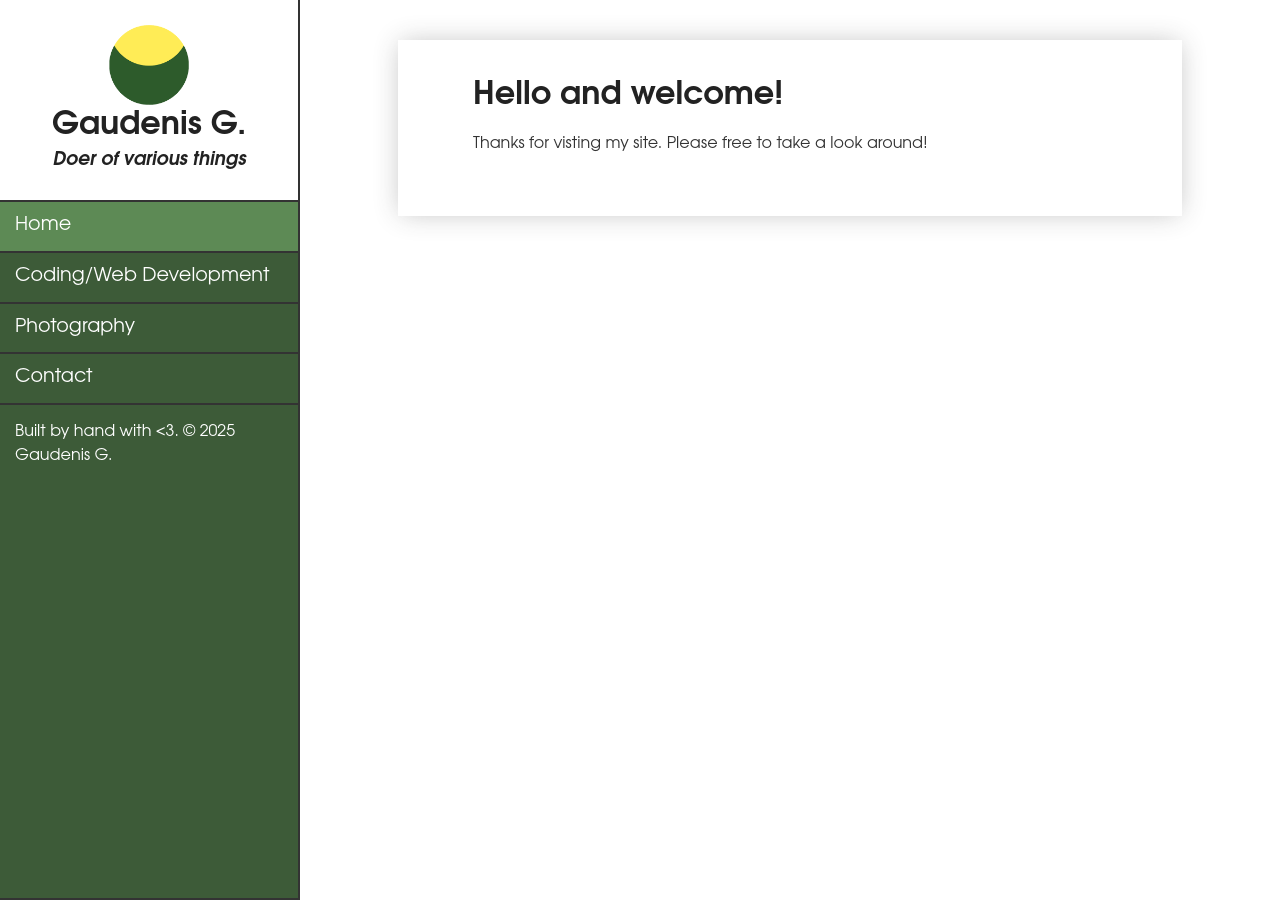
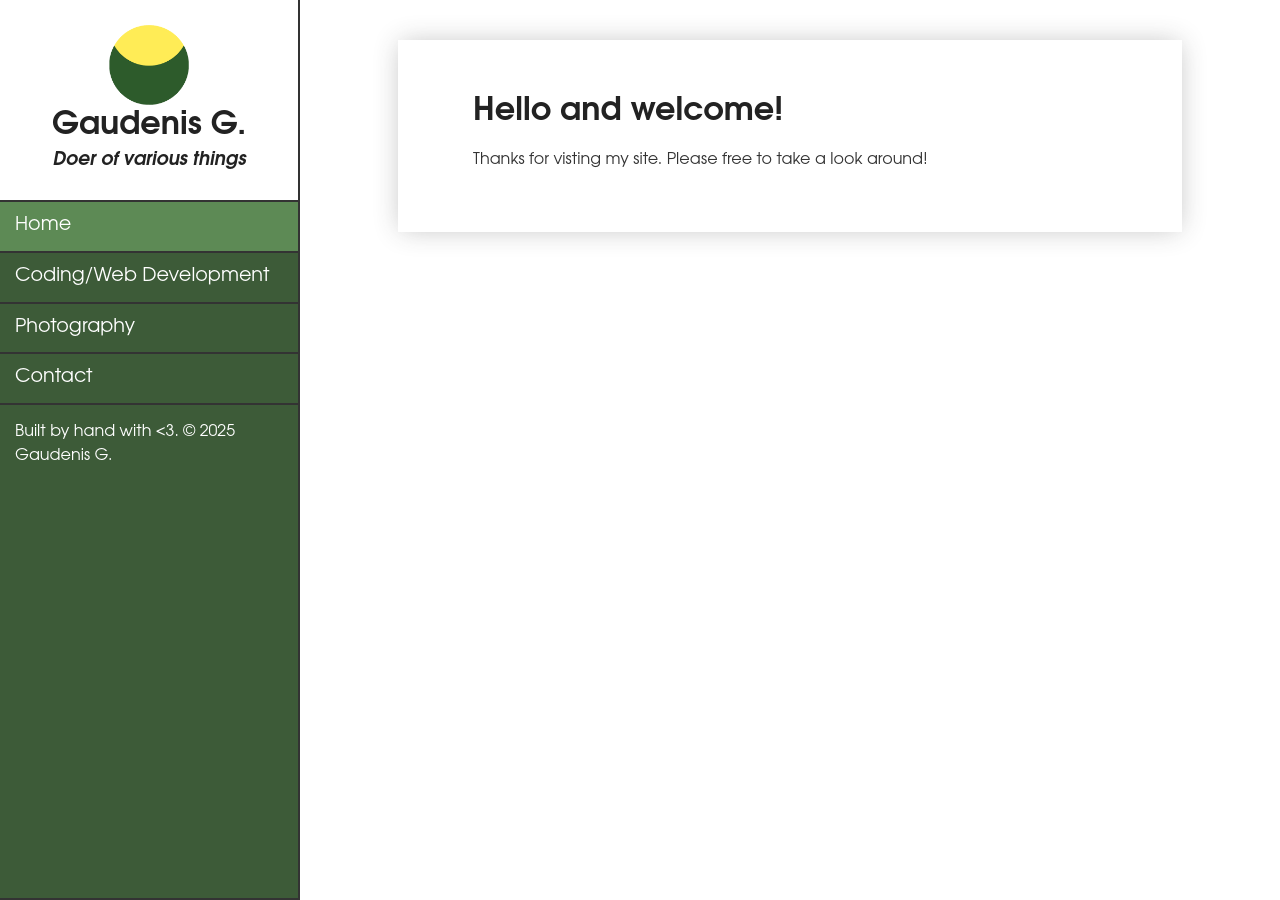
Before and after one commit to gaudenisg/gaudenisg.github.io, a Jekyll site: the page built from index.md, in a window 1280 px wide. Built offline with Jekyll 4.4.1, drawn with Linux system fonts in a browser that asks for light colours.

Commit message:
Update main.scss

```diff
--- a/_sass/main.scss
+++ b/_sass/main.scss
@@ -19,6 +19,7 @@ h1, h2, h3, h4, h5, h6 {
 h1 {
 	text-align: center;
 	line-height: 32px;
+	margin-top: 16px;
 	@media screen and (min-width: $md) {
 		text-align: left;
 	}
```
